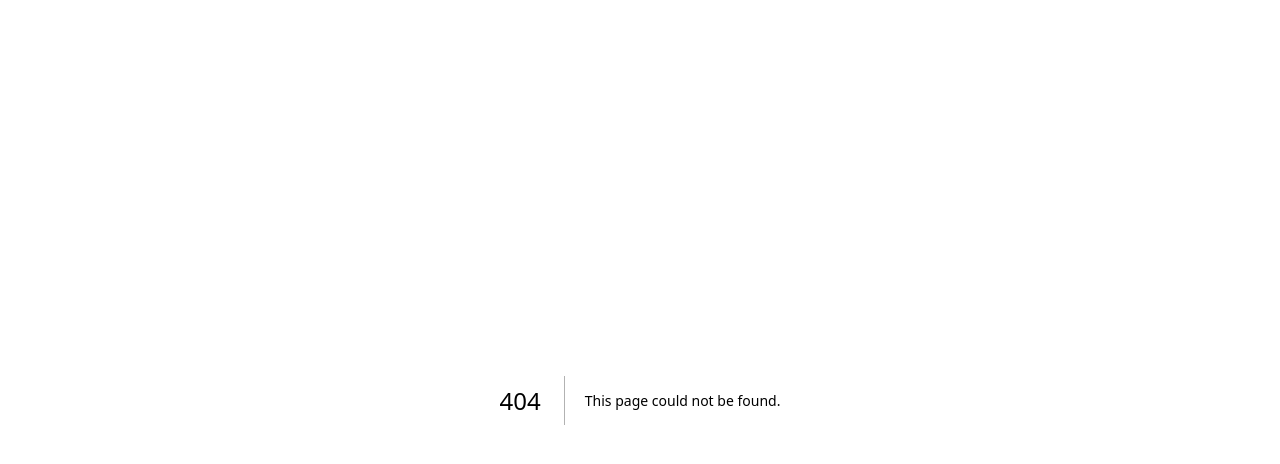
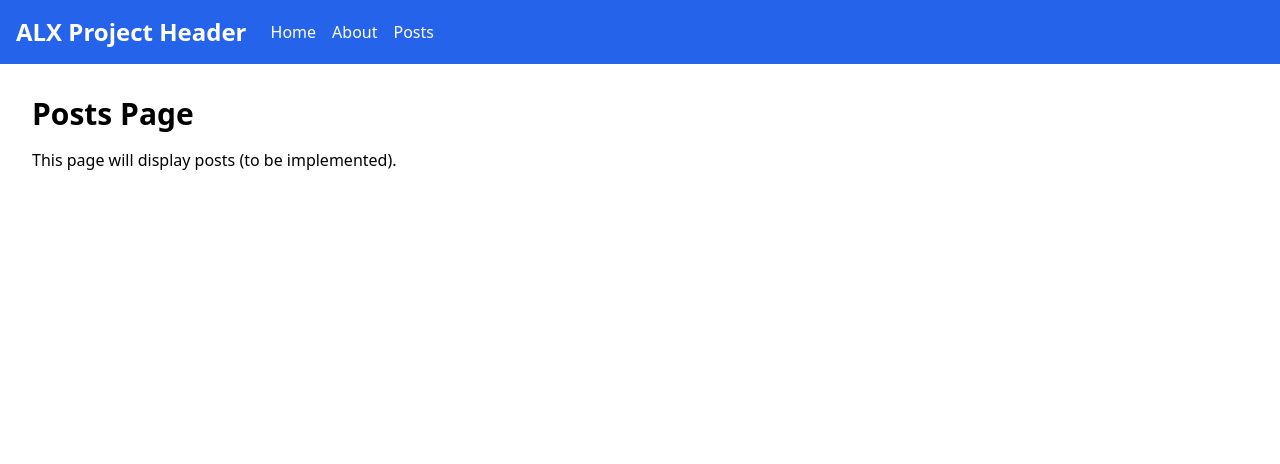
Before and after one commit to hems-30/alx-project-0x02-setup, a Next.js app in the folder alx-project-0x02/: page /posts in a window 1280 px wide. Before the commit this address had no page. Shown: the top 464 px of the page. Built offline with nearby package versions, Linux system fonts and the light colour scheme.

Commit message:
Implement navigation with header component and use in pages

```diff
--- a/alx-project-0x02/components/layout/Header.tsx
+++ b/alx-project-0x02/components/layout/Header.tsx
@@ -12,6 +12,9 @@ const Header = () => {
         <Link href="/about" className="hover:underline">
           About
         </Link>
+        <Link href="/posts" className="hover:underline">
+          Posts
+        </Link>
       </nav>
     </header>
   );
--- a/alx-project-0x02/pages/about.tsx
+++ b/alx-project-0x02/pages/about.tsx
@@ -1,8 +1,11 @@
 import React from 'react';
+import Header from '@/components/layout/Header';
 import Button from '@/components/common/Button';
 
 const About = () => {
   return (
+    <>
+      <Header />
       <div className="p-8 space-y-6">
         <h1 className="text-3xl font-bold mb-6">About Page</h1>
 
@@ -12,6 +15,7 @@ const About = () => {
           <Button size="large" shape="rounded-full">Large & Rounded-full</Button>
         </div>
       </div>
+    </>
   );
 };
 
--- a/alx-project-0x02/pages/home.tsx
+++ b/alx-project-0x02/pages/home.tsx
@@ -1,4 +1,5 @@
 import React, { useState } from 'react';
+import Header from '@/components/layout/Header';
 import Card from '@/components/common/Card';
 import PostModal from '@/components/common/PostModal';
 
@@ -15,6 +16,8 @@ const Home = () => {
   };
 
   return (
+    <>
+      <Header />
       <div className="p-8 space-y-6">
         <h1 className="text-3xl font-bold mb-6">Home Page</h1>
 
@@ -35,6 +38,7 @@ const Home = () => {
           onAddPost={addPost}
         />
       </div>
+    </>
   );
 };
 
--- /dev/null
+++ b/alx-project-0x02/pages/posts.tsx
@@ -0,0 +1,16 @@
+import React from 'react';
+import Header from '@/components/layout/Header';
+
+const Posts = () => {
+  return (
+    <>
+      <Header />
+      <div className="p-8">
+        <h1 className="text-3xl font-bold">Posts Page</h1>
+        <p className="mt-4">This page will display posts (to be implemented).</p>
+      </div>
+    </>
+  );
+};
+
+export default Posts;
```
Lines whose indentation alone changed are shown as unchanged.
